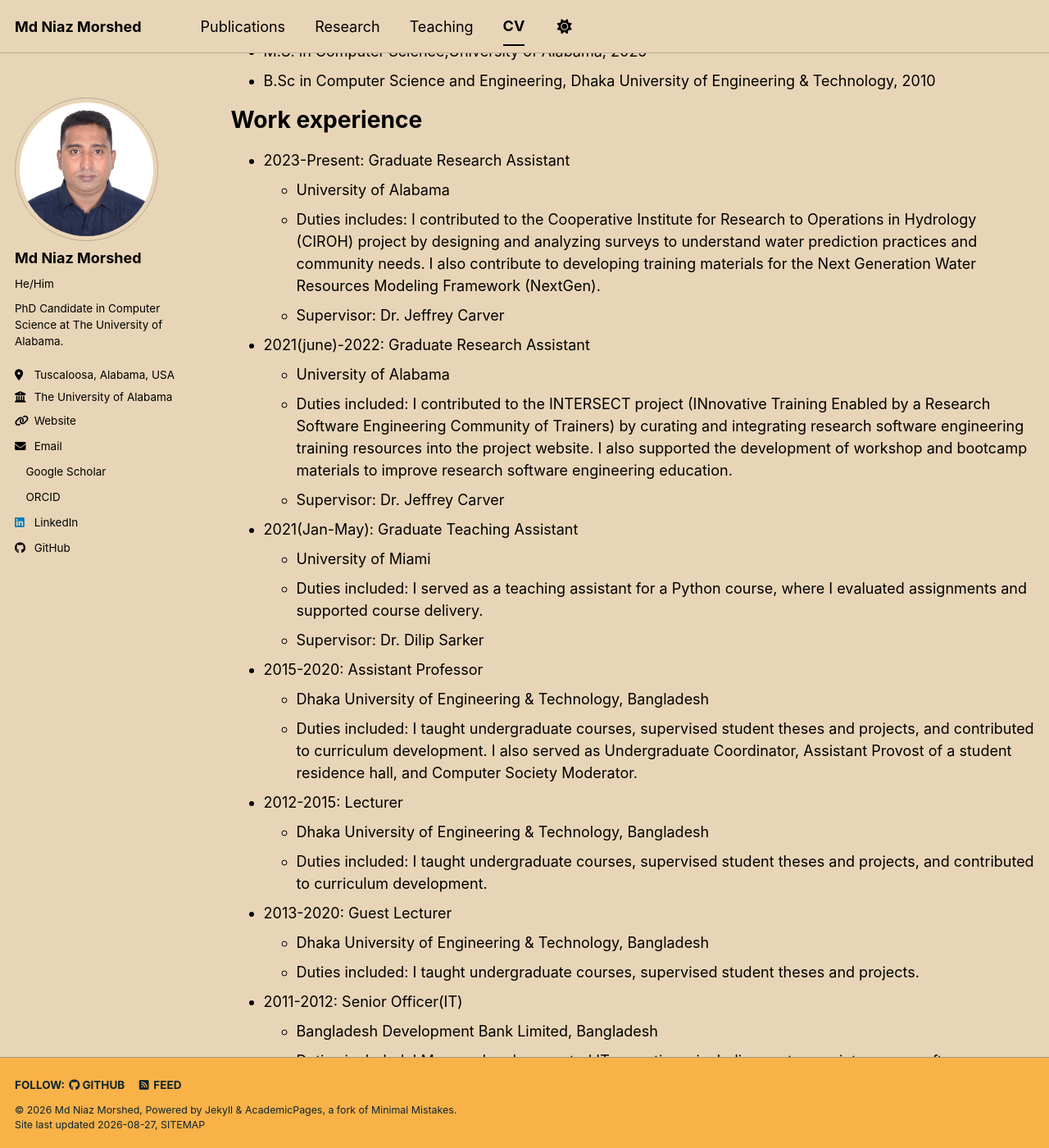
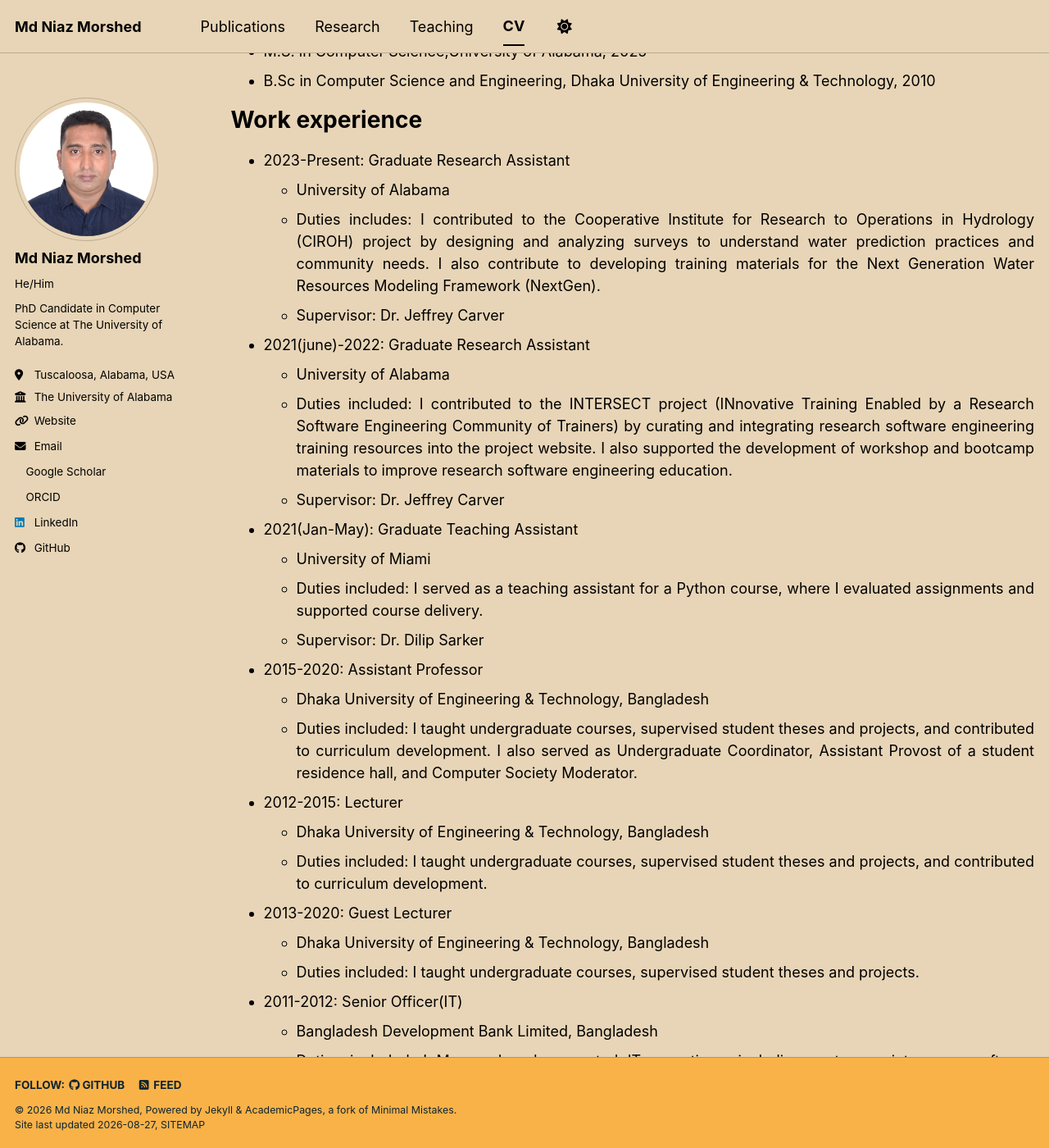
Before and after one commit to morshedniaz/morshedniaz.github.io, a Jekyll site: the page built from _pages/cv.md, in a window 1280 px wide and 1400 px high, scrolled down 236 px. Shown: the whole window at 82% size. Built offline with Jekyll 4.4.1, drawn with Linux system fonts in a browser that asks for light colours; a style sheet for code colours, icons or effects is not loaded.

Commit message:
CV: justify duties under Work experience

```diff
--- a/_sass/layout/_archive.scss
+++ b/_sass/layout/_archive.scss
@@ -27,6 +27,12 @@
       }
     }
   }
+}
+
+/* Justify duties text under the Work experience section on the CV page */
+#work-experience + ul li ul li {
+  text-align: justify;
+  text-justify: inter-word;
 }
 
 .archive__subtitle {
```
